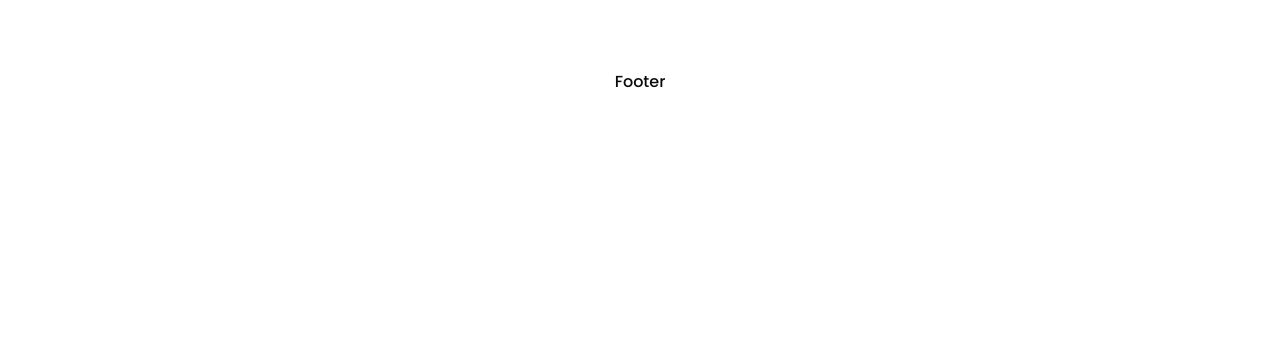
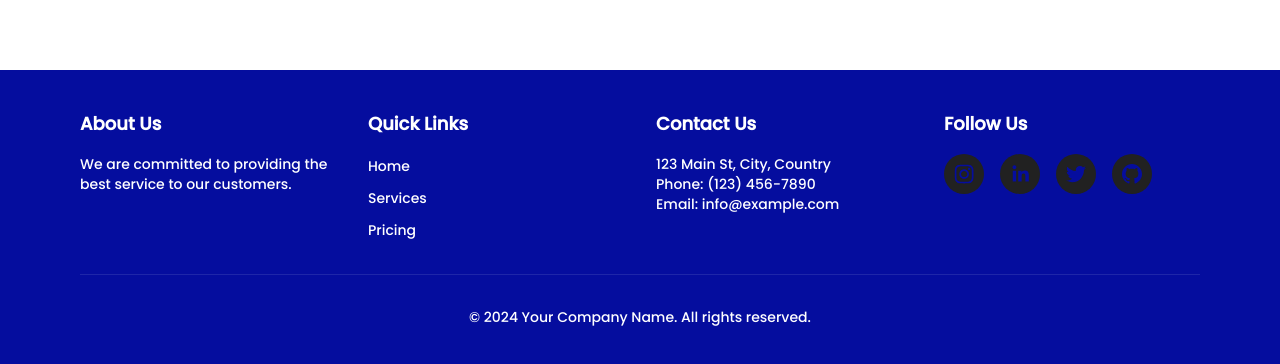
Before and after one commit to codify4/foundr, a Next.js app: page / in a window 1280 px wide. Shown: the part 2334-2698 px from the top of the page. Before the commit the page ends 2428 px from the top, so only its background shows below. Built offline with nearby package versions, Linux system fonts and the light colour scheme; no server answers.

Commit message:
Added footer section

```diff
--- a/package.json
+++ b/package.json
@@ -24,6 +24,7 @@
     "react": "^18",
     "react-day-picker": "^8.10.1",
     "react-dom": "^18",
+    "react-social-icons": "^6.17.0",
     "react-spring": "^9.7.4",
     "recharts": "^2.12.7",
     "tailwind-merge": "^2.4.0",
--- a/src/components/LandingPage/Footer.tsx
+++ b/src/components/LandingPage/Footer.tsx
@@ -1,9 +1,54 @@
-import React from 'react'
+import Link from 'next/link';
+import { SocialIcon } from "react-social-icons"
+import { socials } from "@/constants/socials";
 
 const Footer = () => {
+  const currentYear = new Date().getFullYear();
+
   return (
-    <div>Footer</div>
-  )
-}
+    <footer className="text-white w-full bg-primary">
+      <div className="max-w-6xl mx-auto px-4 py-10">
+        <div className="grid grid-cols-1 md:grid-cols-4 gap-8">
+          <div>
+            <h3 className="text-lg font-semibold mb-4">About Us</h3>
+            <p className="text-sm">
+              We are committed to providing the best service to our customers.
+            </p>
+          </div>
+          <div>
+            <h3 className="text-lg font-semibold mb-4">Quick Links</h3>
+            <ul className="space-y-2">
+              <li><Link href="/" className="text-sm hover:underline">Home</Link></li>
+              <li><Link href="#features" className="text-sm hover:underline">Services</Link></li>
+              <li><Link href="#pricing" className="text-sm hover:underline">Pricing</Link></li>
+            </ul>
+          </div>
+          <div>
+            <h3 className="text-lg font-semibold mb-4">Contact Us</h3>
+            <p className="text-sm">123 Main St, City, Country</p>
+            <p className="text-sm">Phone: (123) 456-7890</p>
+            <p className="text-sm">Email: info@example.com</p>
+          </div>
+          <div>
+            <h3 className="text-lg font-semibold mb-4">Follow Us</h3>
+            <div className="flex space-x-4">
+              {socials.map((social) => (
+                <SocialIcon
+                  url={social.link}
+                  style={{ height: 40, width: 40 }}
+                  bgColor="#212121"
+                  className="mb-5"
+                />
+              ))}
+            </div>
+          </div>
+        </div>
+        <div className="mt-8 border-t border-white/10 pt-8 text-center">
+          <p className="text-sm">&copy; {currentYear} Your Company Name. All rights reserved.</p>
+        </div>
+      </div>
+    </footer>
+  );
+};
 
-export default Footer
+export default Footer;
--- /dev/null
+++ b/src/constants/socials.ts
@@ -0,0 +1,6 @@
+export const socials = [
+    { name: "Instagram", icon: "/socials/ig.png", link: "https://www.instagram.com/k_ijon4/", width: 70, height: 70 },
+    { name: "LinkedIn", icon: "/socials/linkedin.svg", link: "https://www.linkedin.com/in/ijon-kushta-80551a2a7/", width: 50, height: 50 },
+    { name: "X", icon: "/socials/x.svg", link: "https://twitter.com/Ijon_k4", width: 50, height: 50 },
+    { name: "Gihub", icon: "/socials/github.svg", link: "https://github.com/codify4", width: 50, height: 50 },
+];
```
Also changed, not shown: 1 other file (tests, documents, lock files or other folders).
